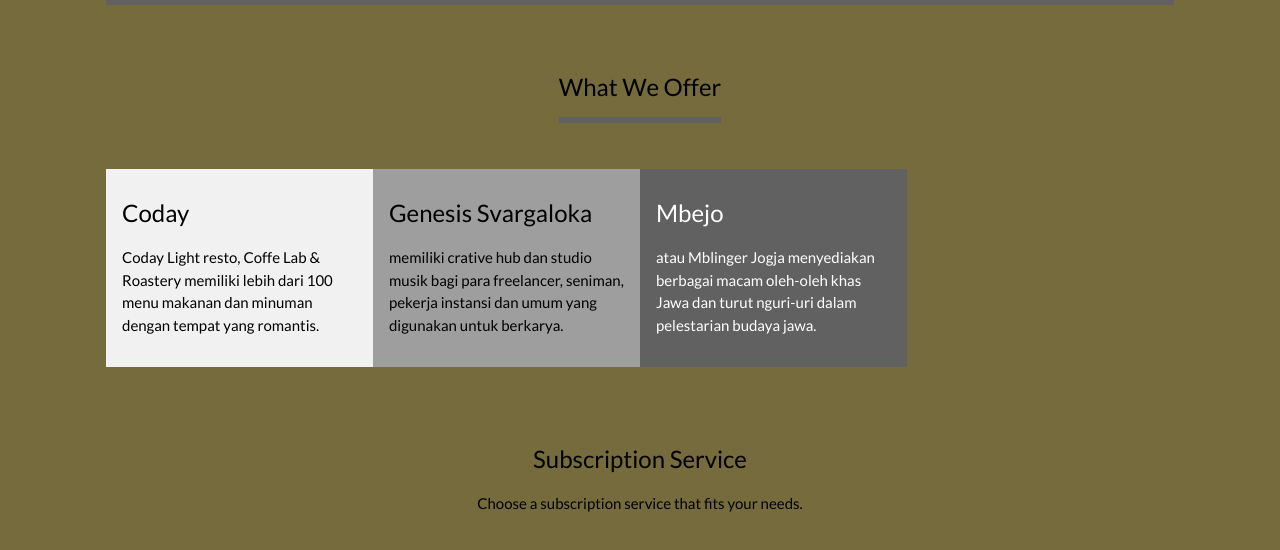
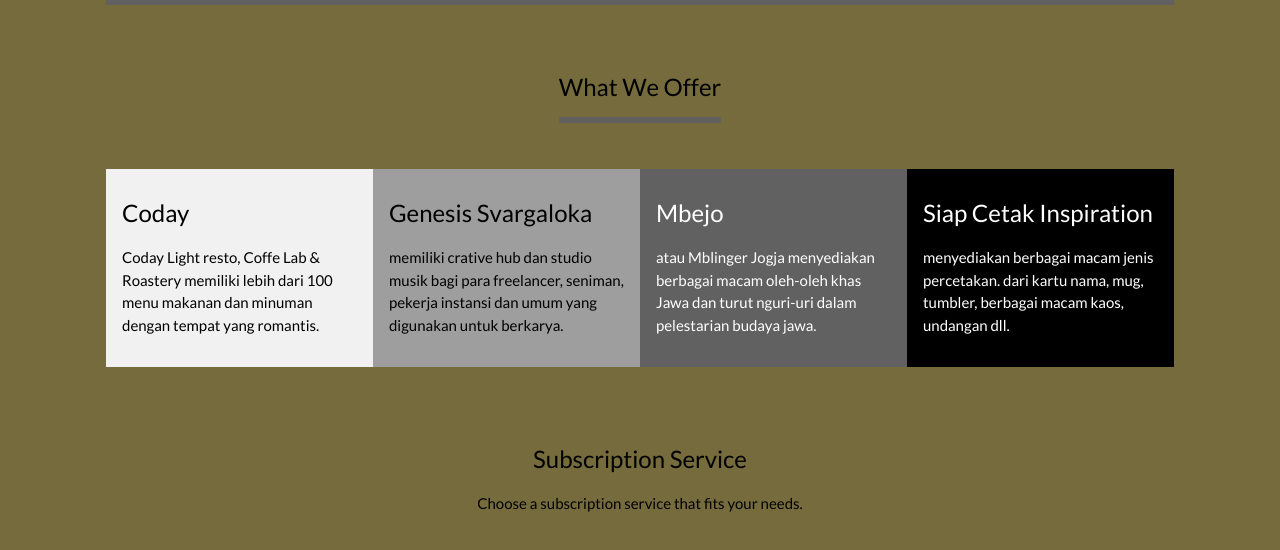
Before and after one commit to Asky-M/asky-cicdjs, a website: page apps/index.html in a window 1280 px wide. Shown: the part 680-1230 px from the top of the page. Drawn offline with nearby package versions, Linux system fonts and the light colour scheme.

Commit message:
kembalikan sci ku

```diff
--- a/apps/index.html
+++ b/apps/index.html
@@ -95,11 +95,11 @@
       <p>atau Mblinger Jogja menyediakan berbagai macam oleh-oleh khas Jawa dan turut nguri-uri dalam pelestarian budaya jawa.</p>
     </div>
 
-<!--    <div class="w3-col l3 m6 w3-black w3-container w3-padding-16">
+    <div class="w3-col l3 m6 w3-black w3-container w3-padding-16">
       <h3>Siap Cetak Inspiration</h3>
       <p>menyediakan berbagai macam jenis percetakan. dari kartu nama, mug, tumbler, berbagai macam kaos, undangan dll.</p>
     </div>
-  </div> -->
+  </div>
 
   <!-- Grid -->
   <div class="w3-row-padding" id="plans">
```
